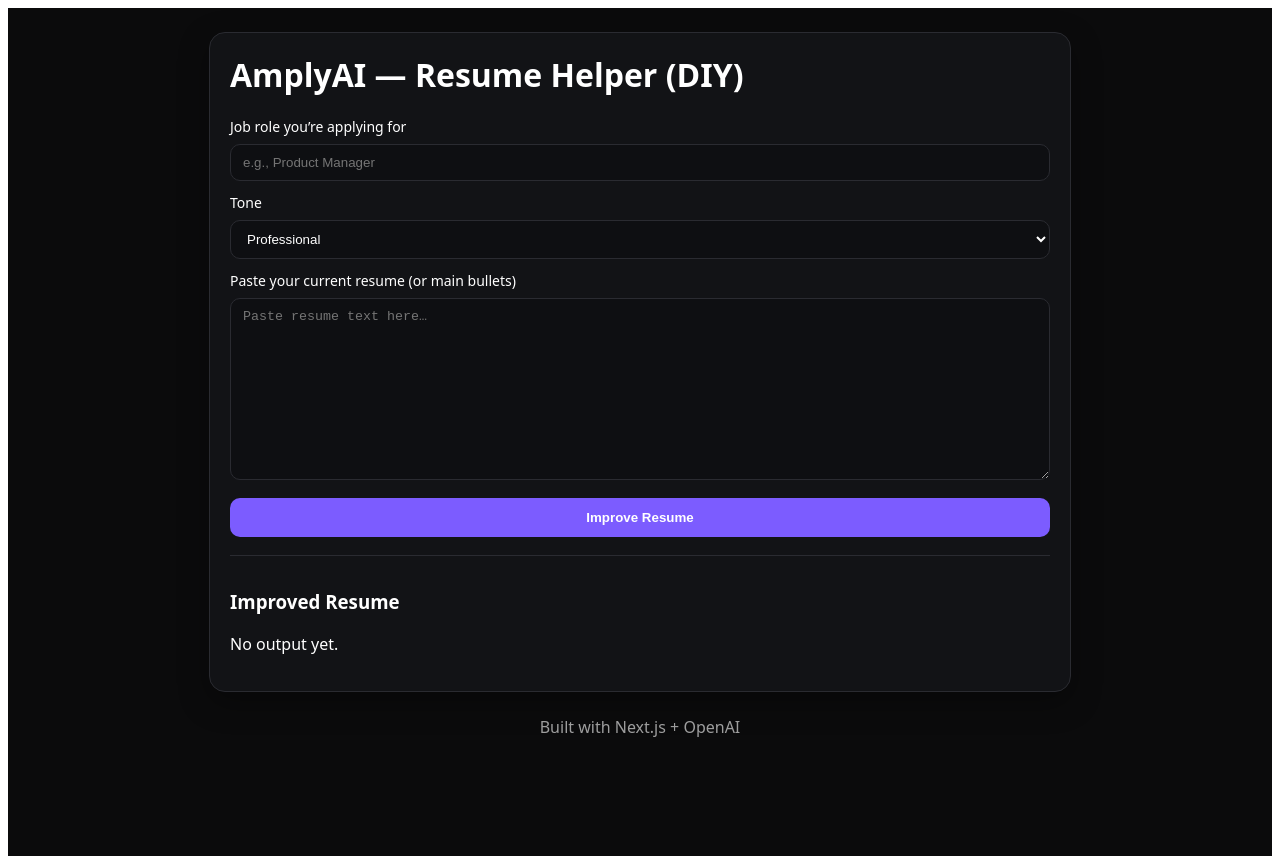
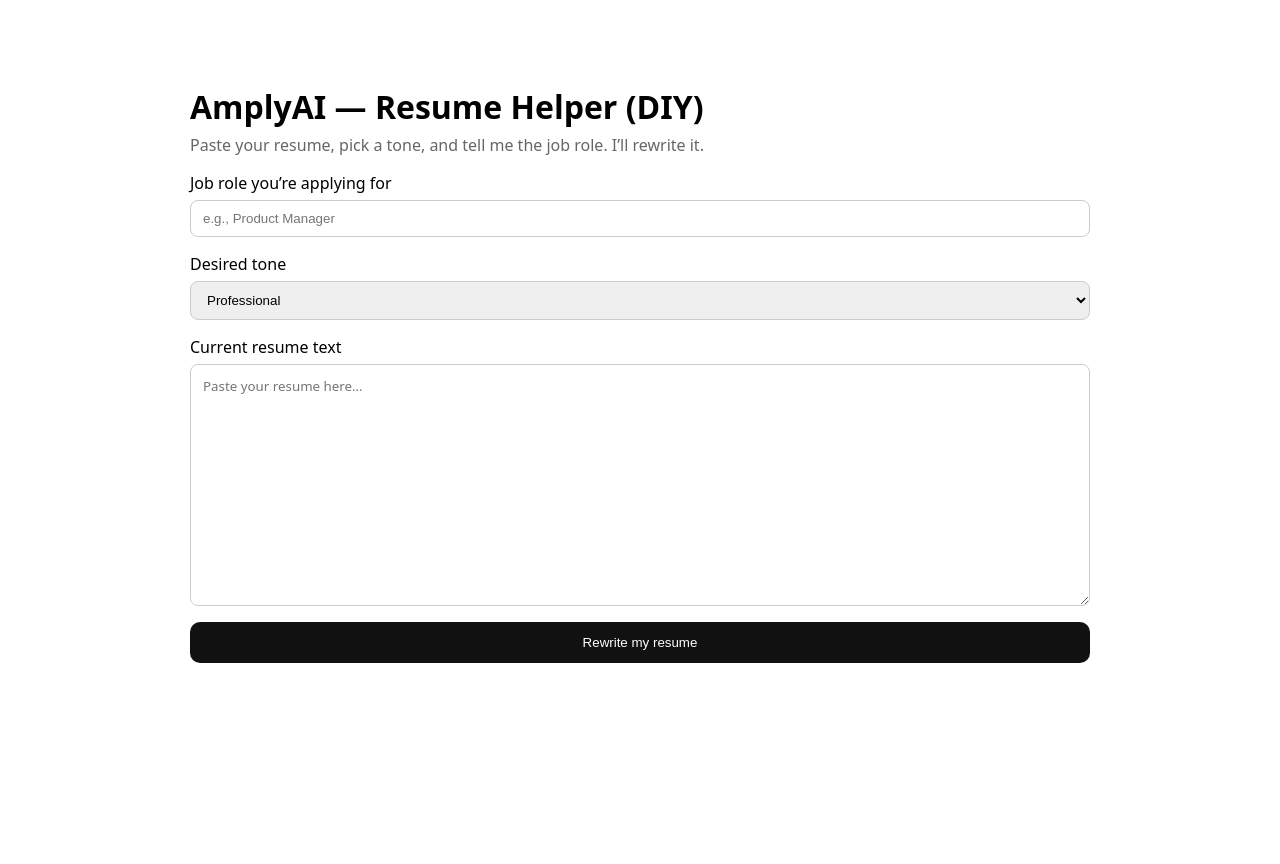
Before and after one commit to madevthevanthiran-maker/amplyai-chatbot, a Next.js app: page / in a window 1280 px wide. After the commit the page ends 800 px from the top, so only its background shows below. Built offline with nearby package versions, Linux system fonts and the light colour scheme.

Commit message:
Update index.js

```diff
--- a/pages/index.js
+++ b/pages/index.js
@@ -5,73 +5,81 @@ export default function Home() {
   const [tone, setTone] = useState("Professional");
   const [resumeText, setResumeText] = useState("");
   const [loading, setLoading] = useState(false);
-  const [result, setResult] = useState("");
+  const [error, setError] = useState("");
+  const [output, setOutput] = useState("");
 
-  const submit = async (e) => {
+  const onSubmit = async (e) => {
     e.preventDefault();
+    setError("");
+    setOutput("");
     setLoading(true);
-    setResult("");
-
-    // Build the chat messages for the OpenAI API
-    const messages = [
-      {
-        role: "system",
-        content:
-          "You are a professional resume assistant. Improve resumes for specific roles. Output only the improved resume text, no explanations.",
-      },
-      {
-        role: "user",
-        content: `
-Job role: ${jobRole}
-Preferred tone: ${tone}
-Current resume:
-${resumeText}
-
-Task: Rewrite and improve the resume to be more compelling and targeted to the job role. Keep it concise, metrics-driven where possible, and ATS-friendly. Output only the improved resume text.
-        `.trim(),
-      },
-    ];
 
     try {
       const res = await fetch("/api/chat", {
         method: "POST",
         headers: { "Content-Type": "application/json" },
-        body: JSON.stringify({ messages }),
+        body: JSON.stringify({
+          job_role: jobRole,
+          tone,
+          resume_text: resumeText,
+        }),
       });
 
+      if (!res.ok) {
+        const t = await res.text();
+        throw new Error(t || `Request failed: ${res.status}`);
+      }
+
       const data = await res.json();
-      if (!res.ok) throw new Error(data.error || "Request failed");
-      setResult(data.reply || "");
+      // Expecting { text: "..." } from /api/chat
+      setOutput(data.text ?? JSON.stringify(data));
     } catch (err) {
-      setResult(`Error: ${err.message}`);
+      setError(err.message || "Something went wrong");
     } finally {
       setLoading(false);
     }
   };
 
   return (
-    <div style={styles.page}>
-      <div style={styles.card}>
-        <h1 style={{ marginTop: 0 }}>AmplyAI — Resume Helper (DIY)</h1>
+    <main
+      style={{
+        maxWidth: 900,
+        margin: "40px auto",
+        padding: 24,
+        fontFamily: "system-ui, -apple-system, Segoe UI, Roboto, Arial",
+      }}
+    >
+      <h1 style={{ marginBottom: 6 }}>AmplyAI — Resume Helper (DIY)</h1>
+      <p style={{ color: "#666", marginTop: 0 }}>
+        Paste your resume, pick a tone, and tell me the job role. I’ll rewrite it.
+      </p>
 
-        <form onSubmit={submit} style={styles.form}>
-          <label style={styles.label}>
-            Job role you’re applying for
+      <form onSubmit={onSubmit} style={{ display: "grid", gap: 16 }}>
+        <label style={{ display: "grid", gap: 6 }}>
+          <span>Job role you’re applying for</span>
           <input
-              style={styles.input}
             value={jobRole}
             onChange={(e) => setJobRole(e.target.value)}
             placeholder="e.g., Product Manager"
             required
+            style={{
+              padding: "10px 12px",
+              border: "1px solid #ccc",
+              borderRadius: 8,
+            }}
           />
         </label>
 
-          <label style={styles.label}>
-            Tone
+        <label style={{ display: "grid", gap: 6 }}>
+          <span>Desired tone</span>
           <select
-              style={styles.input}
             value={tone}
             onChange={(e) => setTone(e.target.value)}
+            style={{
+              padding: "10px 12px",
+              border: "1px solid #ccc",
+              borderRadius: 8,
+            }}
           >
             <option>Professional</option>
             <option>Creative</option>
@@ -80,85 +88,71 @@ Task: Rewrite and improve the resume to be more compelling and targeted to the j
           </select>
         </label>
 
-          <label style={styles.label}>
-            Paste your current resume (or main bullets)
+        <label style={{ display: "grid", gap: 6 }}>
+          <span>Current resume text</span>
           <textarea
-              style={{ ...styles.input, height: 160 }}
             value={resumeText}
             onChange={(e) => setResumeText(e.target.value)}
-              placeholder="Paste resume text here…"
+            placeholder="Paste your resume here…"
             required
+            rows={12}
+            style={{
+              padding: 12,
+              border: "1px solid #ccc",
+              borderRadius: 8,
+              fontFamily: "inherit",
+            }}
           />
         </label>
 
-          <button style={styles.button} disabled={loading}>
-            {loading ? "Improving…" : "Improve Resume"}
+        <button
+          type="submit"
+          disabled={loading}
+          style={{
+            padding: "12px 16px",
+            border: "1px solid transparent",
+            background: "#111",
+            color: "#fff",
+            borderRadius: 10,
+            cursor: loading ? "not-allowed" : "pointer",
+          }}
+        >
+          {loading ? "Rewriting…" : "Rewrite my resume"}
         </button>
       </form>
 
-        <div style={styles.output}>
-          <h3>Improved Resume</h3>
-          {result ? <pre style={styles.pre}>{result}</pre> : <p>No output yet.</p>}
+      {error && (
+        <div
+          style={{
+            marginTop: 18,
+            padding: 12,
+            background: "#ffe8e8",
+            border: "1px solid #ffb3b3",
+            borderRadius: 8,
+            color: "#b10000",
+          }}
+        >
+          {error}
         </div>
-      </div>
-      <footer style={{ marginTop: 24, opacity: 0.6 }}>
-        Built with Next.js + OpenAI
-      </footer>
-    </div>
+      )}
+
+      {output && (
+        <section style={{ marginTop: 24 }}>
+          <h2>Improved Resume</h2>
+          <textarea
+            readOnly
+            value={output}
+            rows={14}
+            style={{
+              width: "100%",
+              padding: 12,
+              border: "1px solid #ccc",
+              borderRadius: 8,
+              fontFamily: "inherit",
+            }}
+          />
+        </section>
+      )}
+    </main>
   );
 }
-
-const styles = {
-  page: {
-    minHeight: "100vh",
-    display: "flex",
-    flexDirection: "column",
-    alignItems: "center",
-    padding: 24,
-    background: "#0b0b0c",
-    color: "#fff",
-    fontFamily: "ui-sans-serif, system-ui, -apple-system, Segoe UI, Roboto",
-  },
-  card: {
-    width: "100%",
-    maxWidth: 820,
-    background: "#121316",
-    border: "1px solid #2a2b31",
-    borderRadius: 16,
-    padding: 20,
-    boxShadow: "0 10px 30px rgba(0,0,0,0.35)",
-  },
-  form: { display: "grid", gap: 12, marginBottom: 16 },
-  label: { display: "grid", gap: 8, fontSize: 14 },
-  input: {
-    background: "#0e0f12",
-    border: "1px solid #2a2b31",
-    color: "#fff",
-    padding: "10px 12px",
-    borderRadius: 10,
-    outline: "none",
-  },
-  button: {
-    marginTop: 6,
-    background: "#7c5cff",
-    border: "none",
-    color: "#fff",
-    padding: "12px 14px",
-    borderRadius: 10,
-    cursor: "pointer",
-    fontWeight: 600,
-  },
-  output: {
-    marginTop: 18,
-    borderTop: "1px solid #2a2b31",
-    paddingTop: 14,
-  },
-  pre: {
-    whiteSpace: "pre-wrap",
-    wordBreak: "break-word",
-    background: "#0e0f12",
-    border: "1px solid #2a2b31",
-    borderRadius: 10,
-    padding: 12,
-  },
-};
```
Lines whose indentation alone changed are shown as unchanged.
